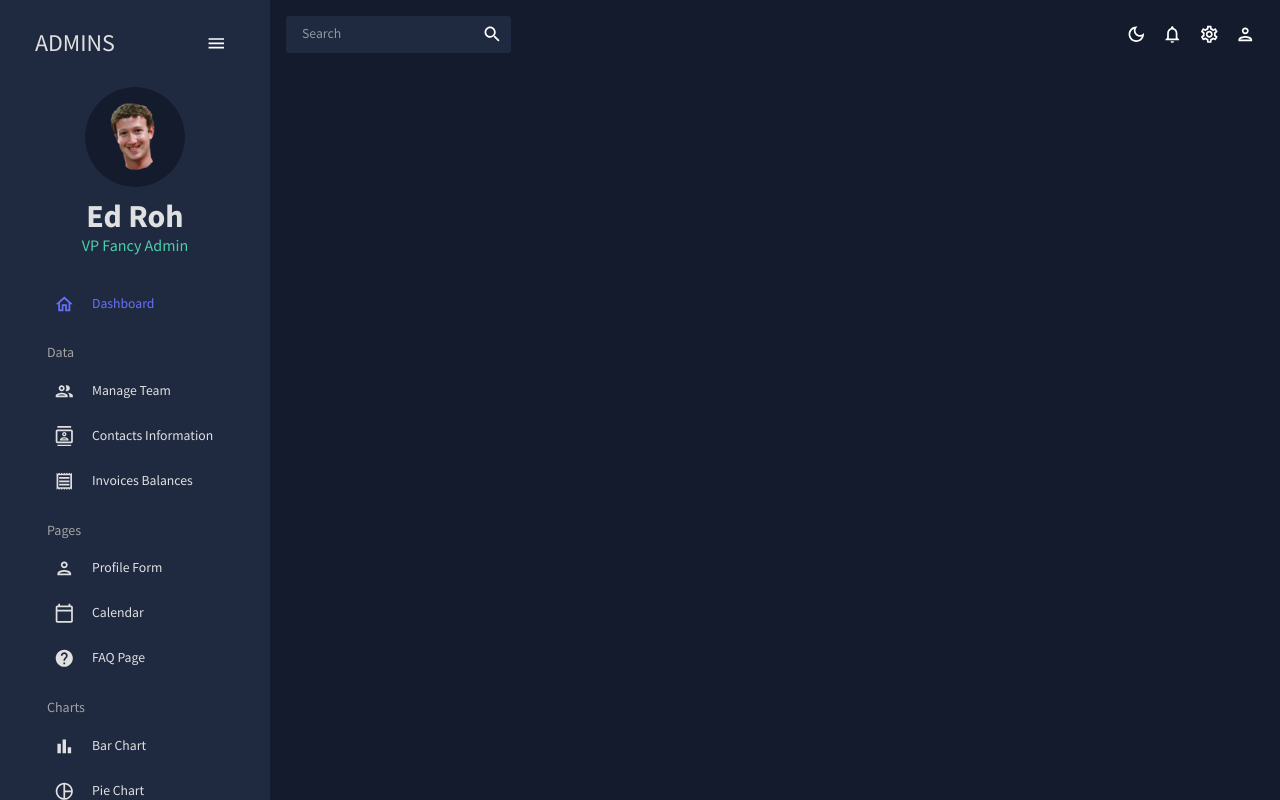
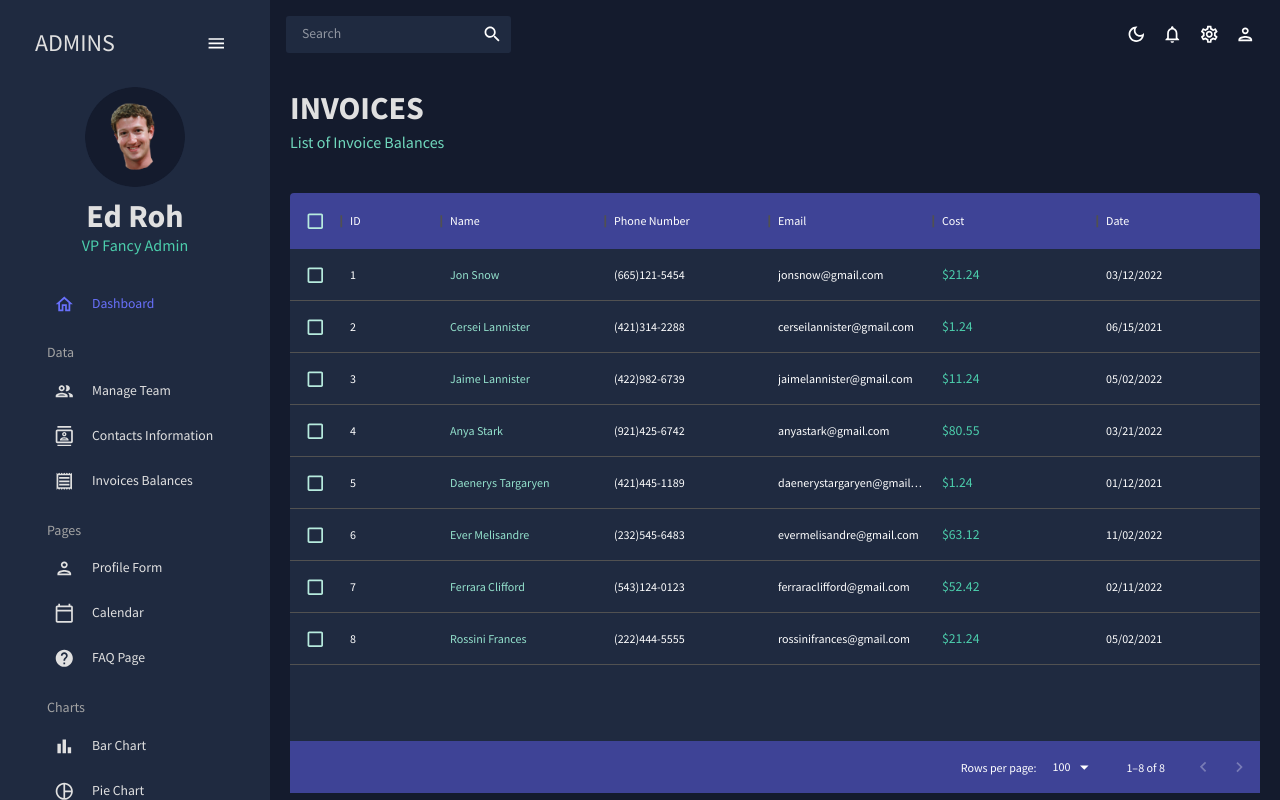
Before and after one commit to smhosseini96/react-admin-panel, a React (Create React App) app: page /invoices in a window 1280 px wide. Built offline with nearby package versions, Linux system fonts and the light colour scheme.

Commit message:
built invoices component.

```diff
--- a/src/App.js
+++ b/src/App.js
@@ -5,7 +5,7 @@
 import Sidebar from './scenes/global/Sidebar'
 import Dashboard from "./scenes/dashboard"
 import Team from "./scenes/team"
-// import Invoices from "./scenes/invoices"
+import Invoices from "./scenes/invoices"
 import Contacts from "./scenes/contacts"
 // import Bar from "./scenes/bar"
 // import Form from "./scenes/form"
@@ -31,7 +31,7 @@
             <Route path="/" element={<Dashboard/>}/>
             <Route path="/team" element={<Team/>}/>
             <Route path="/contacts" element={<Contacts/>}/>
-            {/* <Route path="/invoices" element={<Invoices/>}/> */}
+            <Route path="/invoices" element={<Invoices/>}/>
             {/* <Route path="/form" element={<Form/>}/> */}
             {/* <Route path="/bar" element={<Bar/>}/> */}
             {/* <Route path="/pie" element={<Pie/>}/> */}
--- /dev/null
+++ b/src/scenes/invoices/index.jsx
@@ -0,0 +1,86 @@
+import { Box, Typography, useTheme } from "@mui/material";
+import { DataGrid } from "@mui/x-data-grid";
+import { tokens } from "../../theme";
+import { mockDataInvoices } from "../../data/mockData";
+import Header from "../../components/Header";
+
+const Invoices = () => {
+  const theme = useTheme();
+  const colors = tokens(theme.palette.mode);
+  const columns = [
+    { field: "id", headerName: "ID" },
+    {
+      field: "name",
+      headerName: "Name",
+      flex: 1,
+      cellClassName: "name-column--cell",
+    },
+    {
+      field: "phone",
+      headerName: "Phone Number",
+      flex: 1,
+    },
+    {
+      field: "email",
+      headerName: "Email",
+      flex: 1,
+    },
+    {
+        field: "cost",
+        headerName: "Cost",
+        flex: 1,
+        renderCell : (params) => (
+            <Typography color={colors.greenAccent[500]}>
+                ${params.row.cost}
+            </Typography>
+        )
+      },
+      {
+        field: "date",
+        headerName: "Date",
+        flex: 1,
+      },
+  ];
+
+  return (
+    <Box m="20px">
+      <Header title="INVOICES" subtitle="List of Invoice Balances" />
+      <Box
+        m="40px 0 0 0"
+        height="75vh"
+        sx={{
+          "& .MuiDataGrid-root": {
+            border: "none",
+          },
+          "& .MuiDataGrid-cell": {
+            borderBottom: "none",
+          },
+          "& .name-column--cell": {
+            color: colors.greenAccent[300],
+          },
+          "& .MuiDataGrid-columnHeaders": {
+            backgroundColor: colors.blueAccent[700],
+            borderBottom: "none",
+          },
+          "& .MuiDataGrid-virtualScroller": {
+            backgroundColor: colors.primary[400],
+          },
+          "& .MuiDataGrid-footerContainer": {
+            borderTop: "none",
+            backgroundColor: colors.blueAccent[700],
+          },
+          "& .MuiCheckbox-root": {
+            color: `${colors.greenAccent[200]} !important`,
+          },
+        }}
+      >
+        <DataGrid
+            checkboxSelection
+            rows={mockDataInvoices} columns={columns}
+        />
+      </Box>
+    </Box>
+  );
+};
+
+export default Invoices;
```
